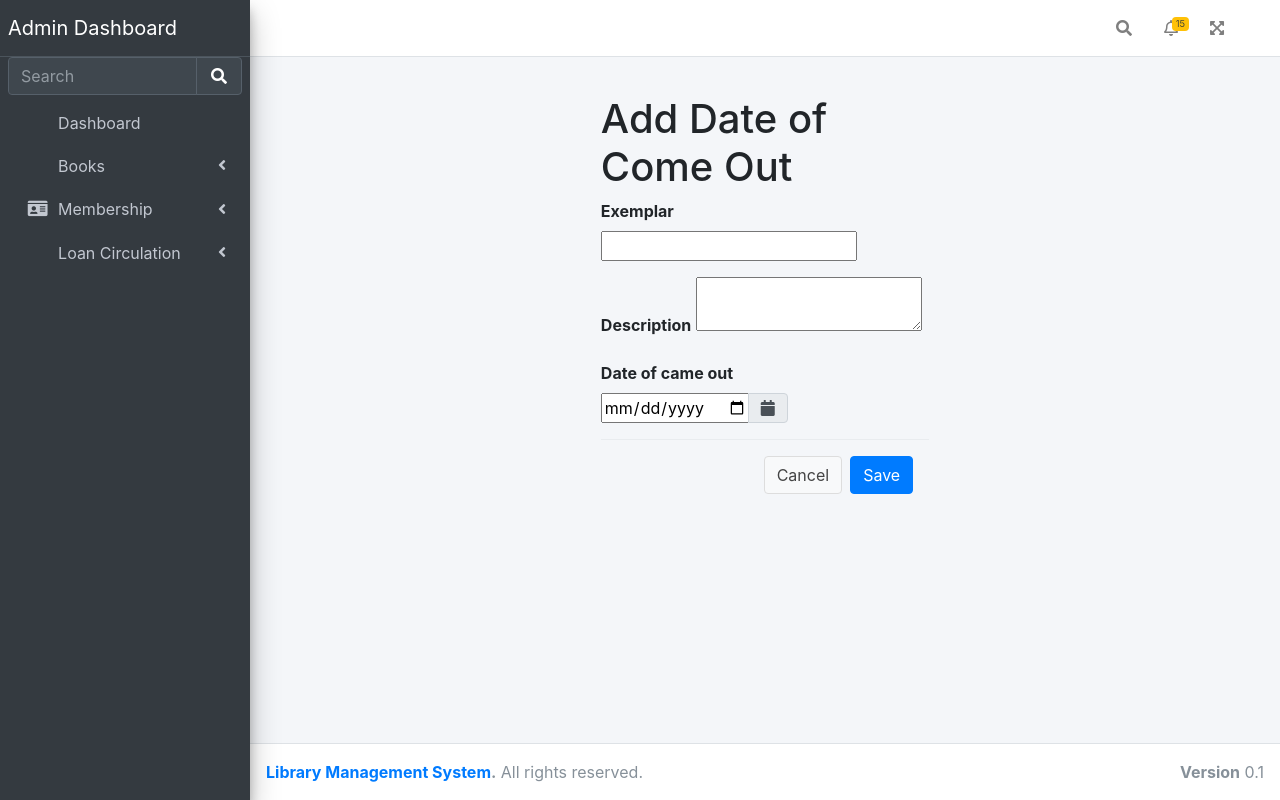
After one commit to No-Organisation-Name/library-management, a Django app: template src/apps/book/templates/book/edit_come_out_book.html in a window 1280 px wide. The commit adds this page. Run offline with Django 3.2, Linux system fonts and the light colour scheme; the template is opened without the code that fills it, so the values that code supplies are empty, except form fields; tables that the repository leaves empty hold one stand-in row (values such as "Sample post"); form fields are guessed from the names that the template uses; some libraries are stand-ins or nearby versions.

Commit message:
CU-28e8u11 - As Admin, I will be able to edit books that came out

```diff
--- a/src/apps/book/templates/book/come_out_book.html
+++ b/src/apps/book/templates/book/come_out_book.html
@@ -31,7 +31,7 @@
                                 {{o.date_of_came_out}}
                             </td>
                             <td>
-                                <a href="" class="btn btn-primary">Edit</a>
+                                <a href="{% url 'come_out_edit' o.id %}" class="btn btn-primary">Edit</a>
                                 <a href="{% url 'come_out_delete' o.id %}" class="btn btn-danger">Delete</a>
                             </td>
                         </tr>
--- /dev/null
+++ b/src/apps/book/templates/book/edit_come_out_book.html
@@ -0,0 +1,55 @@
+{% extends "dashboard.html" %}
+{% block content %}
+
+<div class="container">
+    <div class="row">
+        <div class="col"></div>
+        <div class="col">
+            <h1>Add Date of Come Out</h1>
+            <form action="" method="POST">
+                {% csrf_token %}
+                <div class="form-group">
+                    <label for="">
+                        {{form.exemplar.label}}
+                    </label>
+                    {{form.exemplar}}
+                </div>
+                <div class="form-group">
+                    <label for="">
+                        {{form.description.label}}
+                    </label>
+                    {{form.description}}
+                </div>
+                <div class="form-group">
+                    <label>{{form.date_of_came_out.label}}</label>
+                    <div class="input-group date" id="date_of_came_out" data-target-input="nearest">
+                        {{form.date_of_came_out}}
+                        <div class="input-group-append" data-target="#date_of_came_out" data-toggle="datetimepicker">
+                            <div class="input-group-text"><i class="fa fa-calendar"></i></div>
+                        </div>
+                    </div>
+                </div>
+                <div class="modal-footer justify-content-right">
+                    <a href="{% url 'come_out_list' %}" class="btn btn-default" >Cancel</a>
+                    <button type="submit" class="btn btn-primary">Save</button>
+                </div>
+            </form>
+        </div>
+        <div class="col"></div>
+    </div>
+</div>
+
+<script>
+    $(function () {
+      $('#date_of_came_out').datetimepicker({
+          format: 'YYYY-MM-DD hh:mm',
+          icons: { time: 'far fa-clock' }
+      });
+
+      $('#publication_year').datetimepicker({
+          format: 'YYYY',
+      });
+
+      });
+  </script>
+{% endblock content %}
--- a/src/apps/book/urls.py
+++ b/src/apps/book/urls.py
@@ -32,4 +32,5 @@ urlpatterns = [
     path('come_out', ListBookComeOut.as_view(), name='come_out_list'),
     path('come_out/add', AddBookCameOutView.as_view(), name='come_out_add'),
     path('come_out/<int:id>/delete', DeleteComeOutBookView.as_view(), name='come_out_delete'),
+    path('come_out/<int:id>/edit', EditComeOutBookView.as_view(), name='come_out_edit'),
 ]
```
Also changed, not shown: src/apps/book/forms.py (+16 -0 lines), src/apps/book/views.py (+29 -0 lines).
